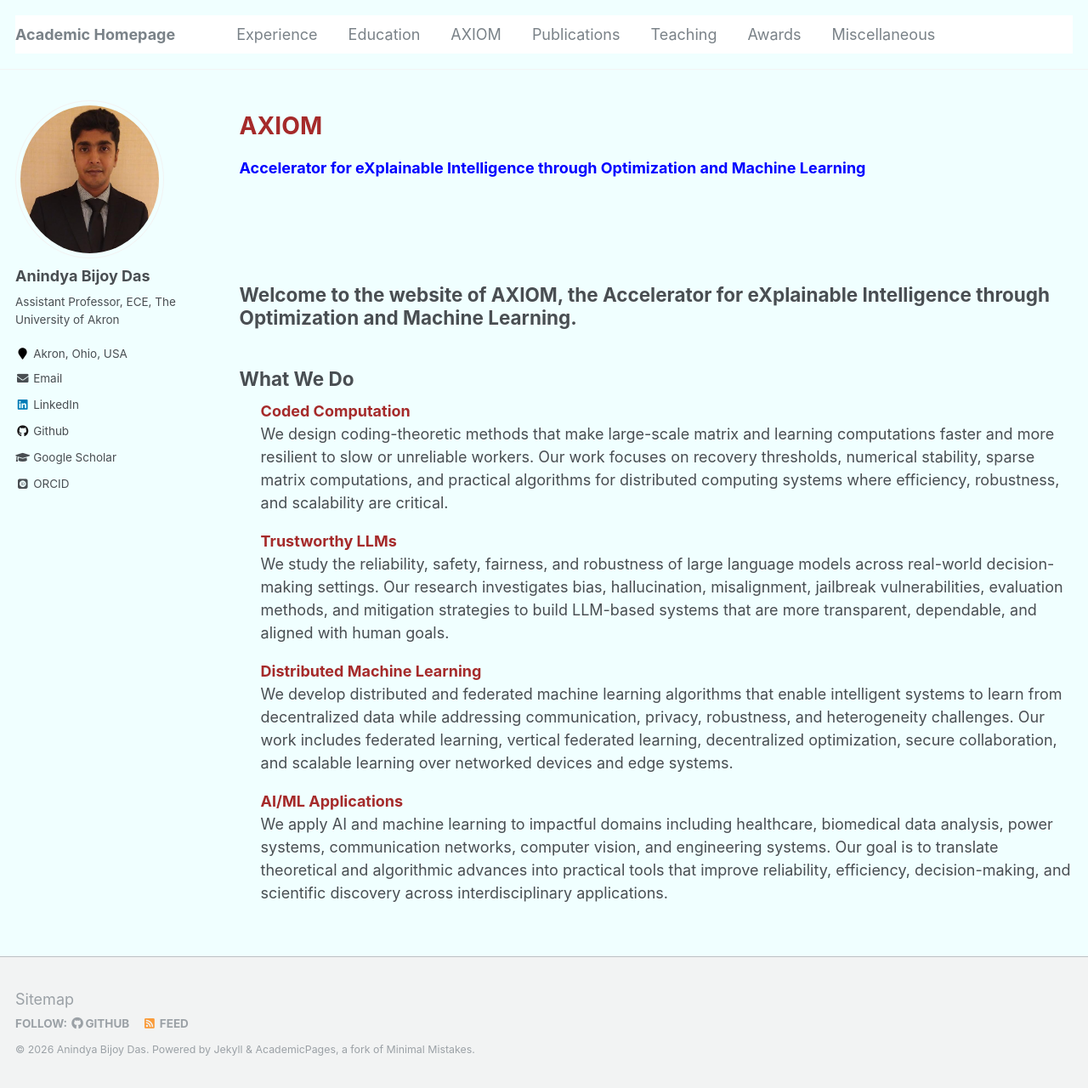
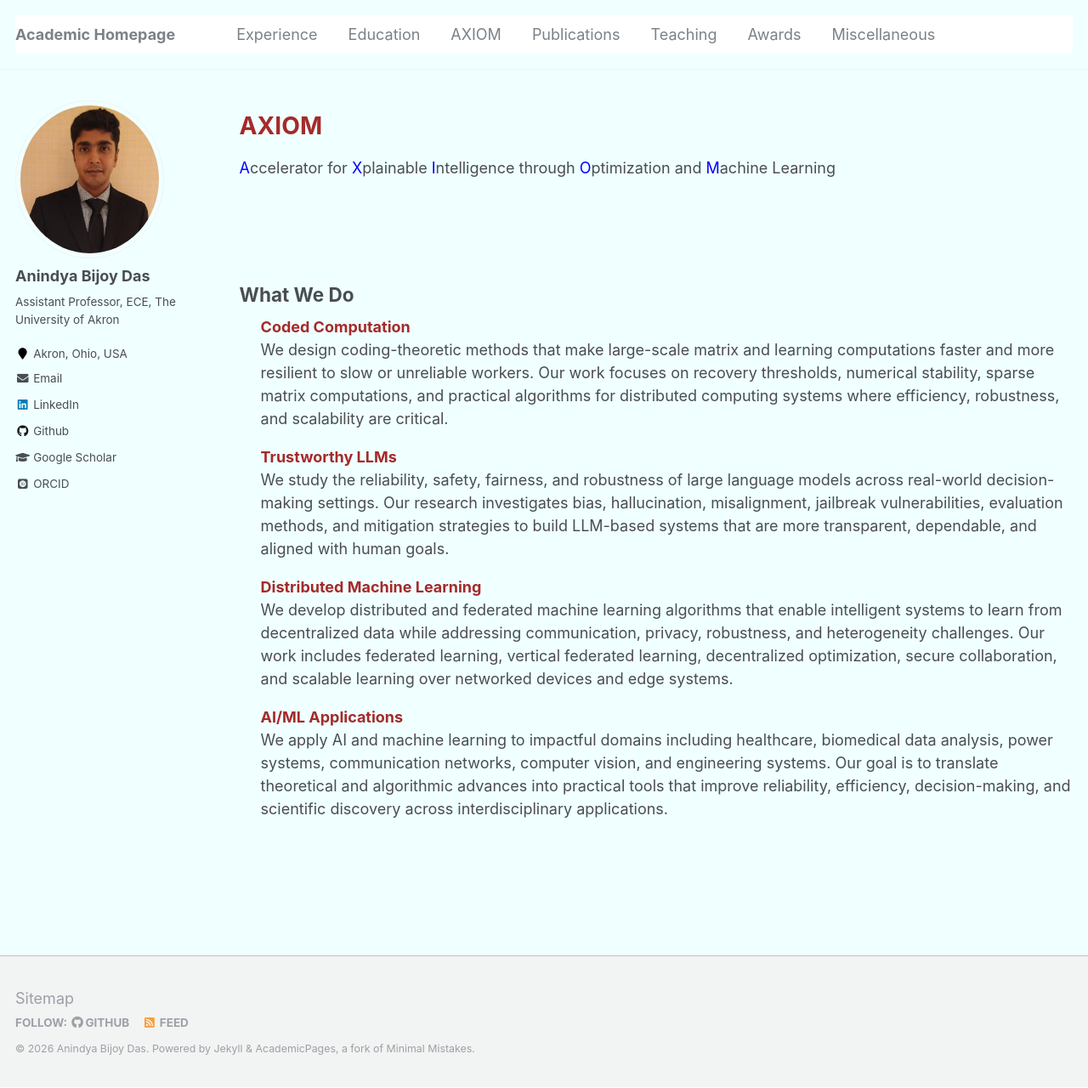
Before and after one commit to anindyabijoydas/portfolio, a Jekyll site: the page built from _pages/axiom.md, in a window 1280 px wide and 1280 px high. Shown: the whole window at 85% size. Built offline with Jekyll 4.4.1, drawn with Linux system fonts in a browser that asks for light colours; some web fonts are replaced.

Commit message:
Update axiom.md

```diff
--- a/_pages/axiom.md
+++ b/_pages/axiom.md
@@ -26,12 +26,16 @@ redirect_from:
 <span style="color:brown">**AXIOM**</span>
 ======
 
-<span style="color:blue">**Accelerator for eXplainable Intelligence through Optimization and Machine Learning**</span>
+<span>
+<span style="color:blue">A</span>ccelerator for
+<span style="color:blue">X</span>plainable
+<span style="color:blue">I</span>ntelligence through
+<span style="color:blue">O</span>ptimization and
+<span style="color:blue">M</span>achine Learning
+</span>
 
 <br/><br/>
 
-Welcome to the website of **AXIOM**, the **Accelerator for eXplainable Intelligence through Optimization and Machine Learning**.
-----
 
 ## What We Do
 
```
